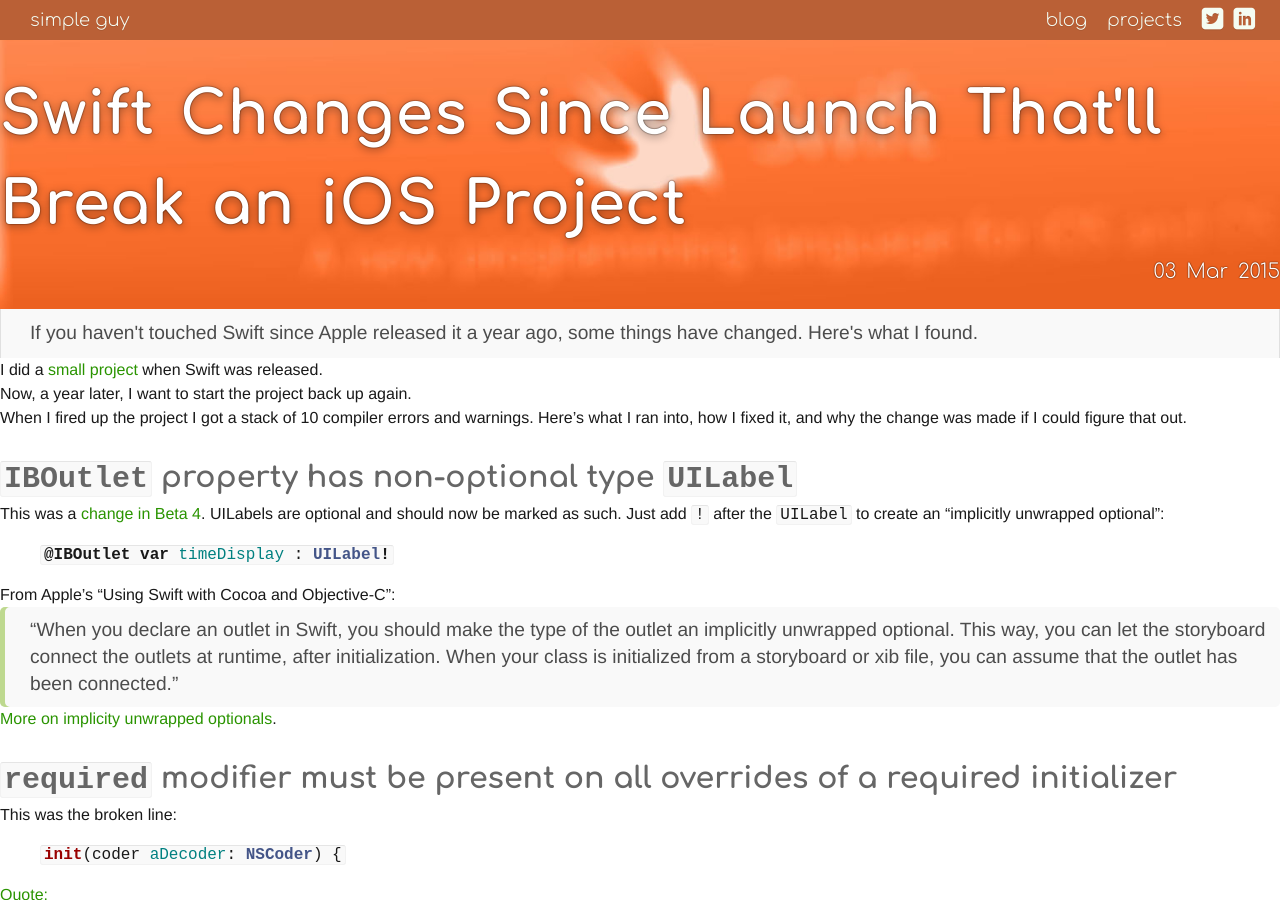
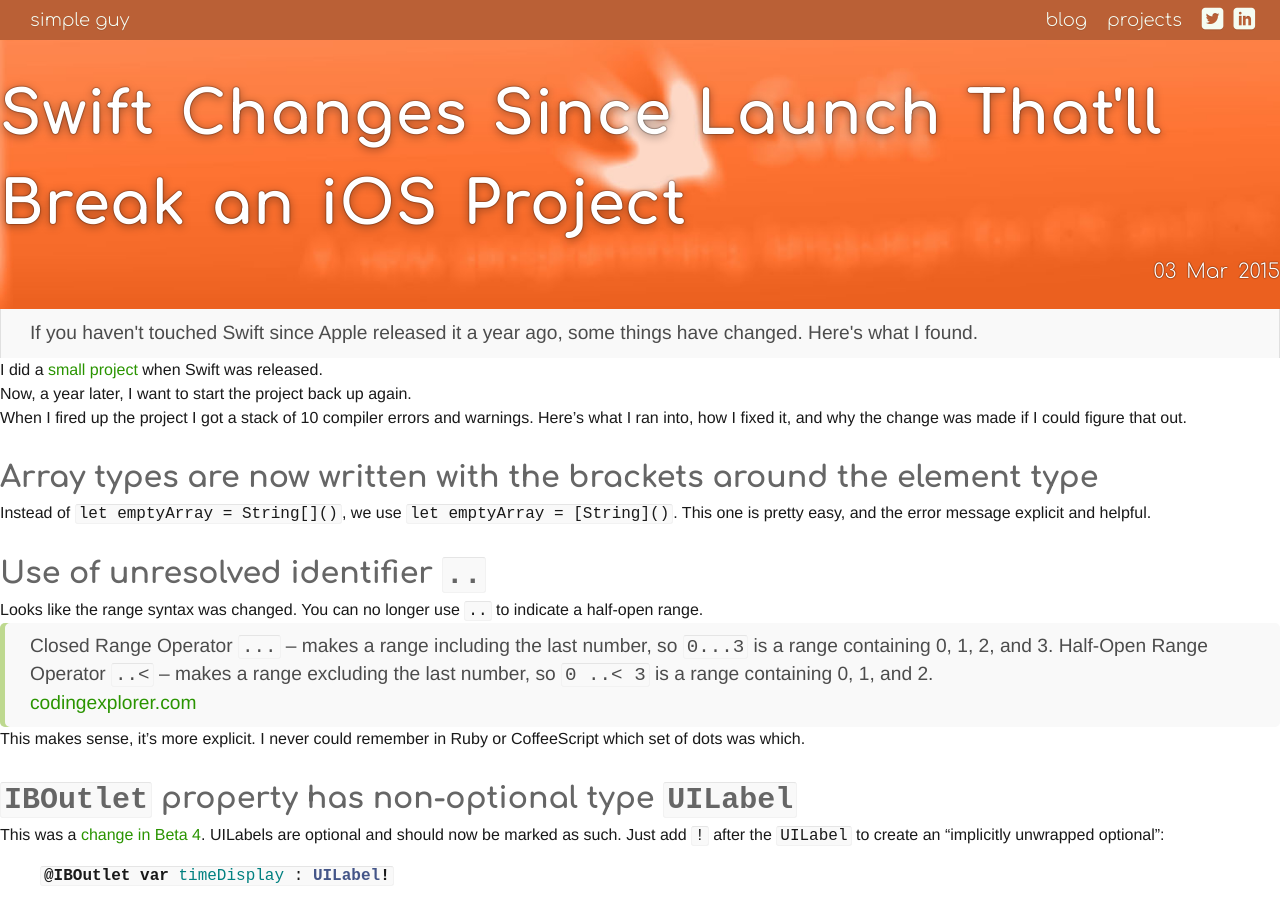
Before and after one commit to SimplGy/simplgy.github.io, a Jekyll site: the page built from blog/_posts/2015-03-03-swift-ios-changes.md, in a window 1280 px wide and 900 px high. Built offline with Jekyll 4.4.1, drawn with Linux system fonts in a browser that asks for light colours; comment, search, counter and statistics services are not loaded.

Commit message:
added two more swift changes

```diff
--- a/blog/_posts/2015-03-03-swift-ios-changes.md
+++ b/blog/_posts/2015-03-03-swift-ios-changes.md
@@ -11,6 +11,20 @@
 Now, a year later, I want to start the project back up again.
 
 When I fired up the project I got a stack of 10 compiler errors and warnings. Here's what I ran into, how I fixed it, and why the change was made if I could figure that out.
+
+## Array types are now written with the brackets around the element type
+
+Instead of `let emptyArray = String[]()`, we use `let emptyArray = [String]()`. This one is pretty easy, and the error message explicit and helpful.
+
+## Use of unresolved identifier `..`
+
+Looks like the range syntax was changed. You can no longer use `..` to indicate a half-open range.
+
+> Closed Range Operator `...` – makes a range including the last number, so `0...3` is a range containing 0, 1, 2, and 3.
+Half-Open Range Operator `..<` – makes a range excluding the last number, so `0 ..< 3` is a range containing 0, 1, and 2.
+- [codingexplorer.com](http://www.codingexplorer.com/loops-switch-statements-ranges-swift/)
+
+This makes sense, it's more explicit. I never could remember in Ruby or CoffeeScript which set of dots was which.
 
 ## `IBOutlet` property has non-optional type `UILabel`
 
```
